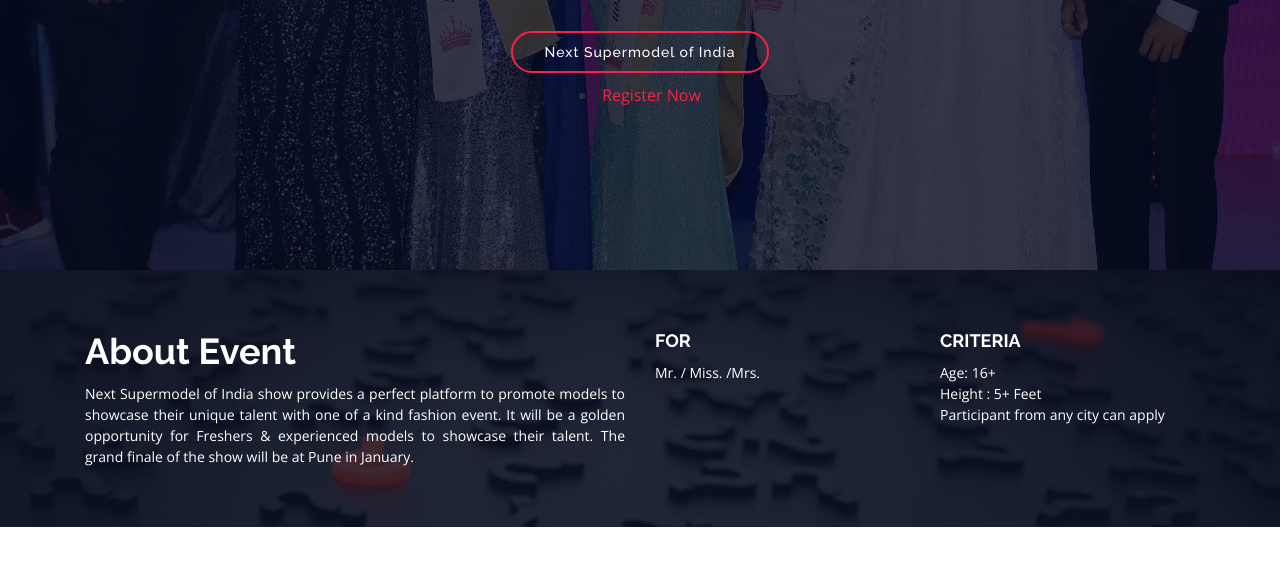
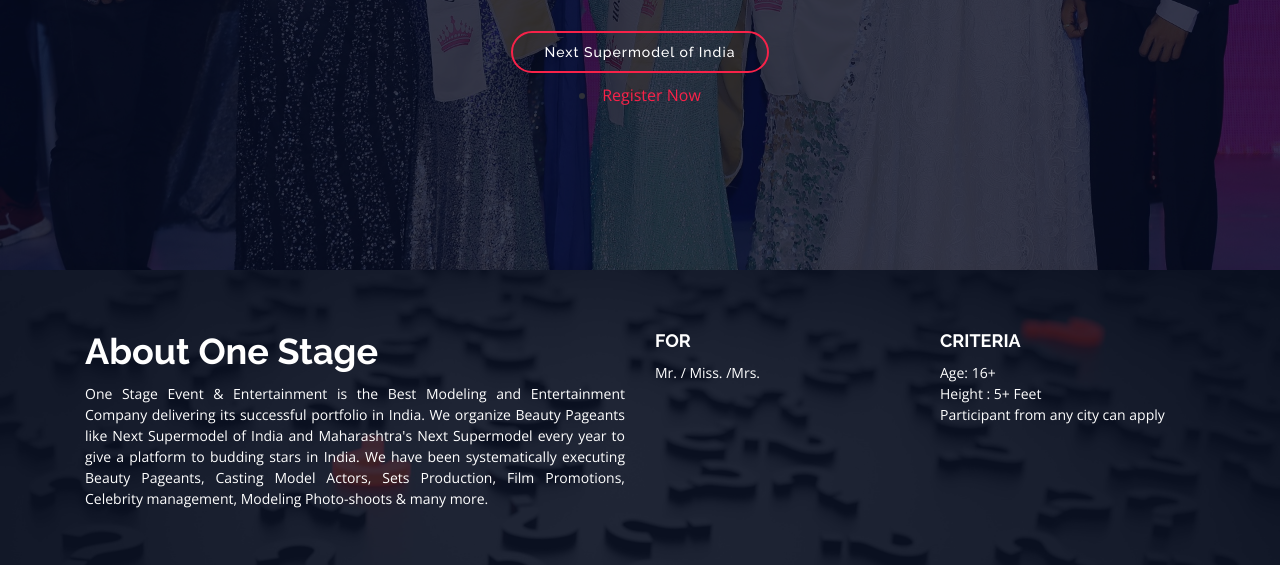
Before and after one commit to Shubham0134/onestage, a plain HTML site: page index.html in a window 1280 px wide. Shown: the part 530-1095 px from the top of the page. Drawn offline with nearby package versions, Linux system fonts and the light colour scheme; files whose address does not match are found by name.

Commit message:
Update index.html

```diff
--- a/index.html
+++ b/index.html
@@ -90,8 +90,8 @@
       <div class="container">
         <div class="row">
           <div class="col-lg-6">
-            <h2>About Event</h2>
-            <p class="text-justify">Next Supermodel of India show provides a perfect platform to promote models to showcase their unique talent with one of a kind fashion event. It will be a golden opportunity for Freshers & experienced models to showcase their talent. The grand finale of the show will be at Pune in January. </p>
+            <h2>About One Stage</h2>
+            <p class="text-justify">One Stage Event & Entertainment is the Best Modeling and Entertainment Company delivering its successful portfolio in India. We organize Beauty Pageants like Next Supermodel of India and Maharashtra's Next Supermodel every year to give a platform to budding stars in India. We have been systematically executing Beauty Pageants, Casting Model Actors, Sets Production, Film Promotions, Celebrity management, Modeling Photo-shoots & many more.</p>
           </div>
           <div class="col-lg-3">
             <h3> FOR</h3>
```
